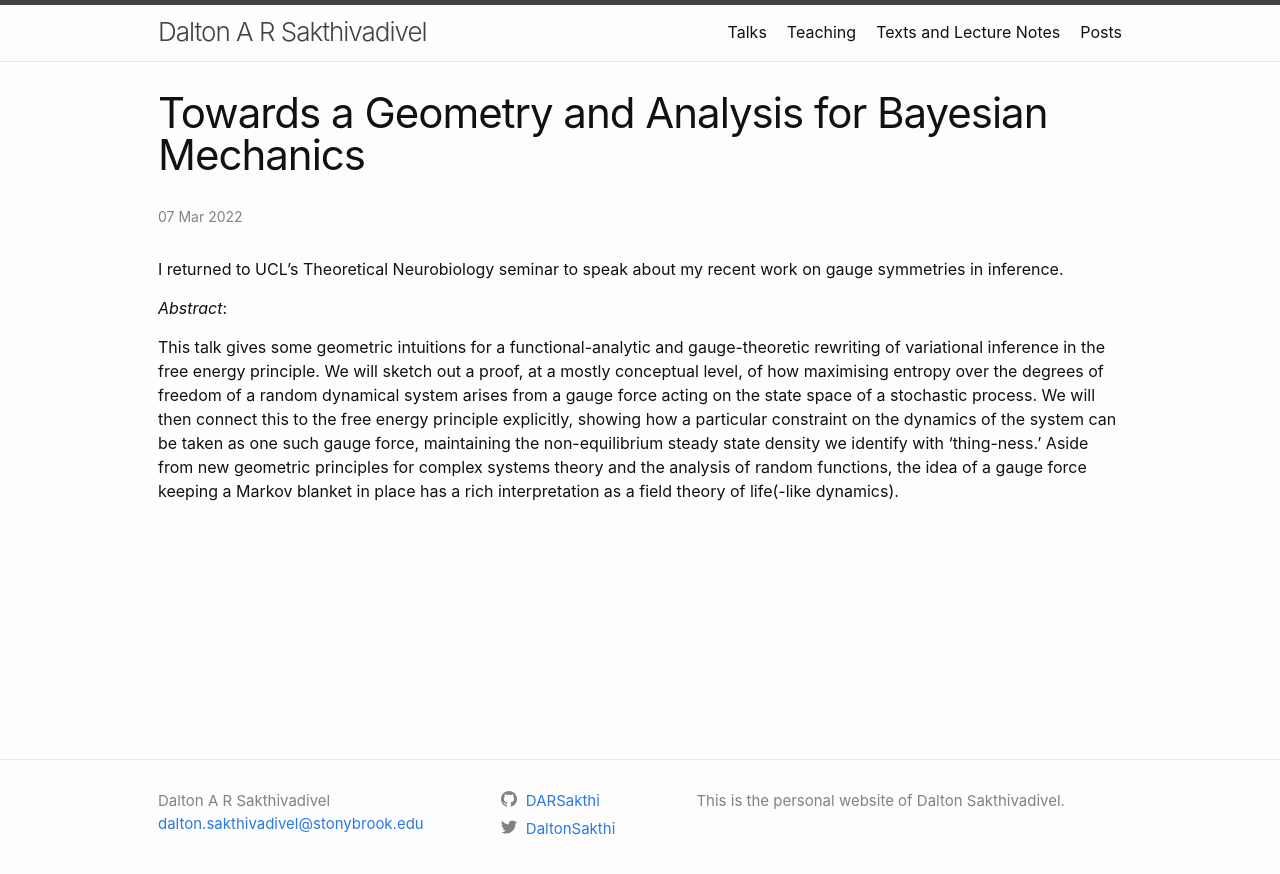
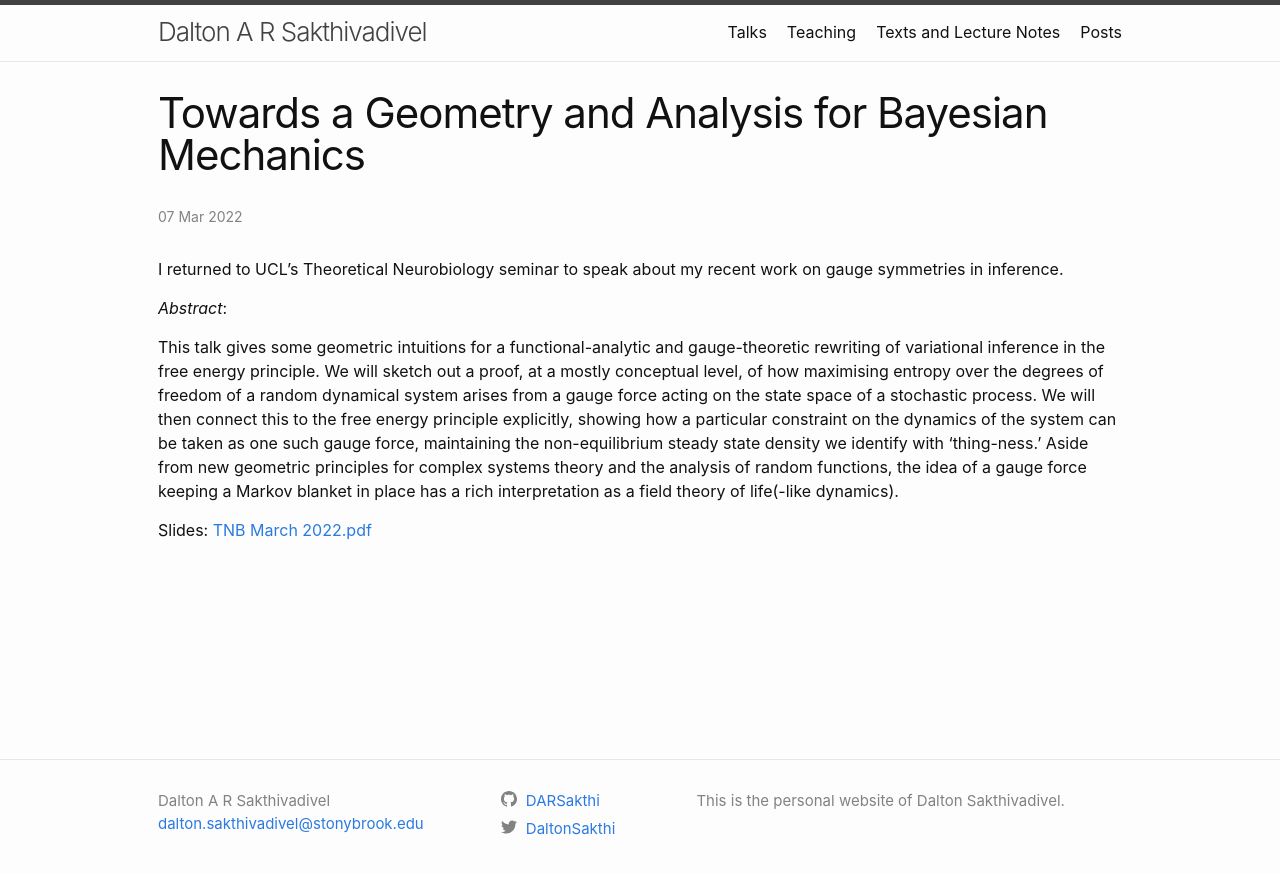
Before and after one commit to DARSakthi/DARSakthi.github.io, a Jekyll site: the page built from _talks/TNB-1.markdown, in a window 1280 px wide. Shown: the top 874 px of the page. Built offline with Jekyll 4.4.1, drawn with Linux system fonts in a browser that asks for light colours.

Commit message:
Added slides

```diff
--- a/_talks/TNB-1.markdown
+++ b/_talks/TNB-1.markdown
@@ -13,3 +13,5 @@ I returned to UCL's Theoretical Neurobiology seminar to speak about my recent wo
 _Abstract_:
 
 This talk gives some geometric intuitions for a functional-analytic and gauge-theoretic rewriting of variational inference in the free energy principle. We will sketch out a proof, at a mostly conceptual level, of how maximising entropy over the degrees of freedom of a random dynamical system arises from a gauge force acting on the state space of a stochastic process. We will then connect this to the free energy principle explicitly, showing how a particular constraint on the dynamics of the system can be taken as one such gauge force, maintaining the non-equilibrium steady state density we identify with 'thing-ness.' Aside from new geometric principles for complex systems theory and the analysis of random functions, the idea of a gauge force keeping a Markov blanket in place has a rich interpretation as a field theory of life(-like dynamics).
+
+Slides: [TNB March 2022.pdf]({{site.files}}/files/TNB March 2022.pdf)
```
